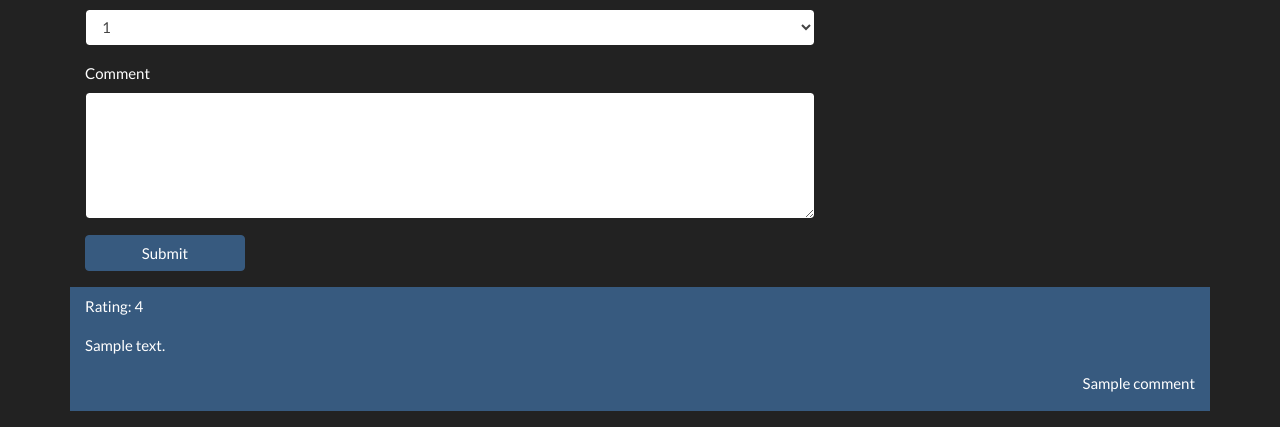
After one commit to JustinByrne/CS50W-Project1, a Flask app: template templates/book.html in a window 1280 px wide. The commit adds this page. Shown: the part 440-867 px from the top of the page. Run offline with Flask 2, Linux system fonts and the light colour scheme; the template is opened without the code that fills it: most values are stand-ins (such as "Sample title", 1, 10 or a date in 2020); some libraries are stand-ins or nearby versions.

Commit message:
Added individual book page

```diff
--- a/application.py
+++ b/application.py
@@ -40,6 +40,9 @@ def index():
 
 @app.route("/books")
 def books():
+    if session.get('user') is None:
+        return redirect(url_for('login'))
+
     search = request.args.get('search')
 
     if search is None:
@@ -76,6 +79,37 @@ def books():
         {"search": search, "like": ".*" + re.escape(search) + ".*"}).fetchall()
 
     return render_template("books.html", books = books)
+
+@app.route("/books/<isbn>", methods=['GET', 'POST'])
+def book(isbn):
+    if session.get('user') is None:
+        return redirect(url_for('login'))
+
+    if request.method == 'GET':
+        book = db.execute("SELECT books.id, isbn, title, year, authors.name FROM books JOIN authors ON authors.id = books.author_id WHERE isbn = :isbn", {"isbn": isbn})
+
+        if book.rowcount <= 0:
+            return redirect(url_for('books'))
+
+        book = book.fetchone()
+        json = requests.get(f"https://www.goodreads.com/book/review_counts.json?isbns={ isbn }&key={ api_key }").json()
+        rating = float(json["books"][0]["average_rating"])
+
+        comments = db.execute('SELECT rating, comment, users.forename FROM reviews JOIN users ON users.id = reviews.user_id WHERE book_id = :book_id ORDER BY reviews.created_at DESC', {'book_id': book.id}).fetchall()
+        average = db.execute("SELECT ROUND(AVG(rating), 2) AS average_rating FROM reviews WHERE book_id = :book_id", {'book_id': book.id}).fetchone()
+
+        return render_template("book.html", book = book, average = average, rating = rating, comments = comments)
+
+    if request.method == 'POST':
+        comment = request.form.get('comment-textarea')
+        rating = request.form.get('rating-select')
+        book_id = request.form.get('id')
+        user_id = session['user'].id
+
+        db.execute("INSERT INTO reviews (user_id, book_id, rating, comment, created_at, updated_at) VALUES (:user_id, :book_id, :rating, :comment, CURRENT_TIMESTAMP, CURRENT_TIMESTAMP)", {'user_id': user_id, 'book_id': book_id, 'rating': rating, 'comment': comment})
+        db.commit()
+
+        return redirect(url_for('book', isbn=isbn))
 
 @app.route("/login", methods=['GET', 'POST'])
 def login():
--- /dev/null
+++ b/templates/book.html
@@ -0,0 +1,67 @@
+{% extends "layout.html" %}
+
+{% block title %}{{ book.title }}{% endblock %}
+
+{% block main %}
+    <div class="container pt-4">
+        <div class="row">
+            <div class="col-12 col-lg-4 order-lg-2 text-center pb-4">
+                <img src="http://covers.openlibrary.org/b/isbn/{{ book.isbn }}-L.jpg" title="{{ book.title }}" alt="{{ book.title }} cover">
+            </div>
+            <div class="col-12 col-lg-8 order-lg-1">
+                <h1>{{ book.title }}</h1>
+                <p><strong>Bookful Rating:</strong> {{ average.average_rating }}</p>
+                <p><strong>Goodread Rating:</strong> {{ rating }}</p>
+                <p><strong>Author:</strong> {{ book.name }}</p>
+                <p><strong>Publication Year:</strong> {{ book.year }}</p>
+            </div>
+        </div>
+
+        <div class="row">
+            <div class="col-12">
+                <form action="{{ url_for('book', isbn=book.isbn) }}" method="post">
+                    <div class="form-group row">
+                        <div class="col-12 col-lg-8">
+                            <label for="rating-select">Rating</label>
+                            <select name="rating-select" class="form-control">
+                                <option value="1">1</option>
+                                <option value="2">2</option>
+                                <option value="3">3</option>
+                                <option value="4">4</option>
+                                <option value="5">5</option>
+                            </select>
+                        </div>
+                    </div>
+
+                    <div class="form-group row">
+                        <div class="col-12 col-lg-8">
+                            <label for="comment-textarea">Comment</label>
+                            <textarea class="form-control" name="comment-textarea" rows="5"></textarea>
+                        </div>
+                    </div>
+
+                    <input type="hidden" name="id" value="{{ book.id }}">
+
+                    <div class="form-group row">
+                        <div class="col-12 col-lg-2">
+                            <input type="submit" class="btn btn-primary btn-block">
+                        </div>
+                    </div>
+                </form>
+            </div>
+        </div>
+
+        {% for comment in comments %}
+            <div class="row mb-3">
+                <div class="col-12 bg-primary pt-2">
+                    <p>Rating: {{ comment.rating }}</p>
+                    <p>{{ comment.comment }}</p>
+                    <p class="text-right">{{ comment.forename }}</p>
+                </div>
+            </div>
+        {% endfor %}
+    </div>
+{% endblock %}
+
+{% block javascript %}
+{% endblock %}
--- a/templates/books.html
+++ b/templates/books.html
@@ -28,9 +28,9 @@
                             <tbody>
                                 {% for book in books %}
                                     <tr>
-                                        <td><a href="#" class="d-block">{{ book.isbn }}</a></td>
-                                        <td><a href="#" class="d-block">{{ book.title }}</a></td>
-                                        <td><a href="#" class="d-block">{{ book.name }}</a></td>
+                                        <td><a href="{{ url_for('book', isbn=book.isbn) }}" class="d-block">{{ book.isbn }}</a></td>
+                                        <td><a href="{{ url_for('book', isbn=book.isbn) }}" class="d-block">{{ book.title }}</a></td>
+                                        <td><a href="{{ url_for('book', isbn=book.isbn) }}" class="d-block">{{ book.name }}</a></td>
                                     </tr>
                                 {% endfor %}
                             </tbody>
```
